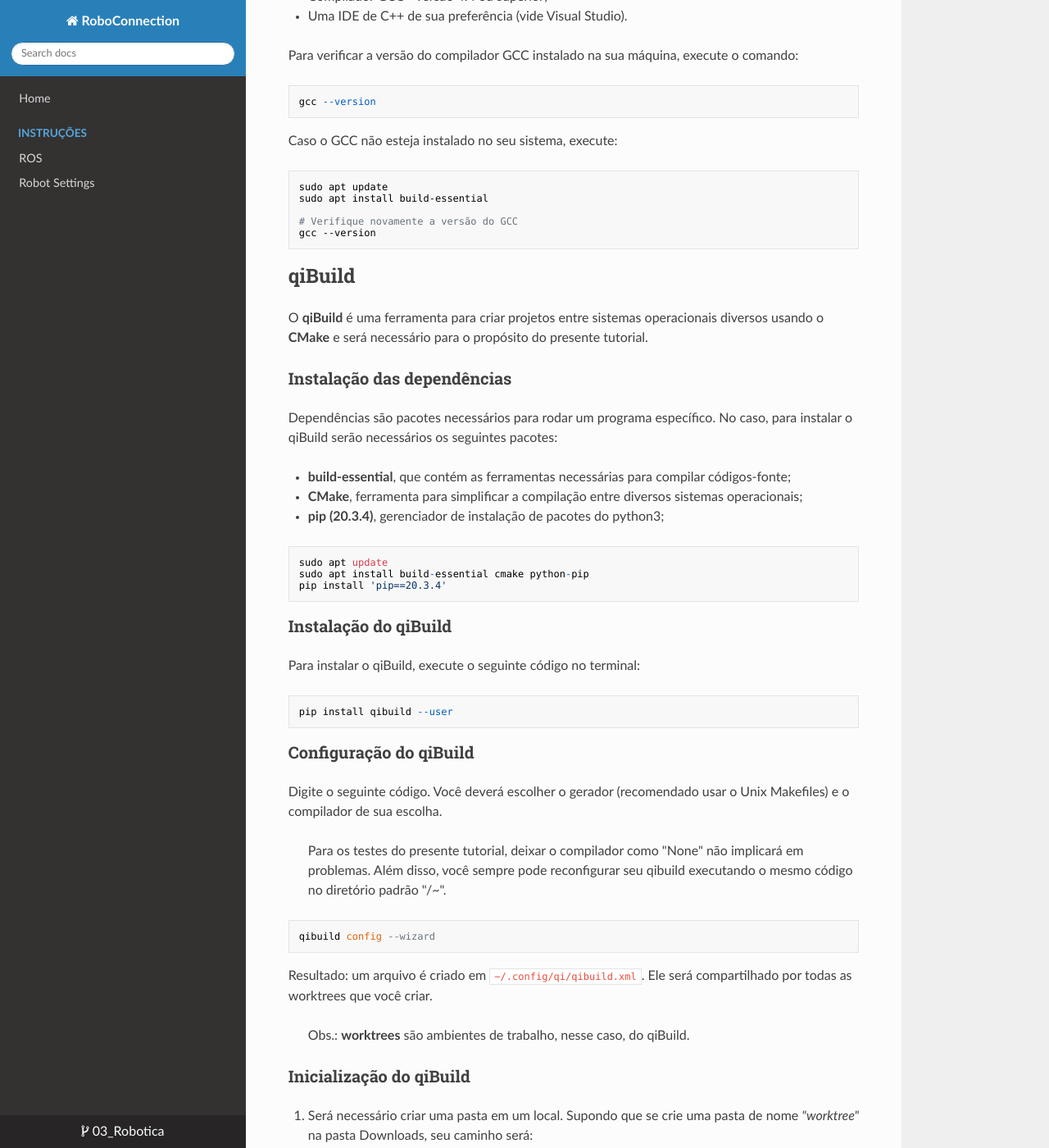
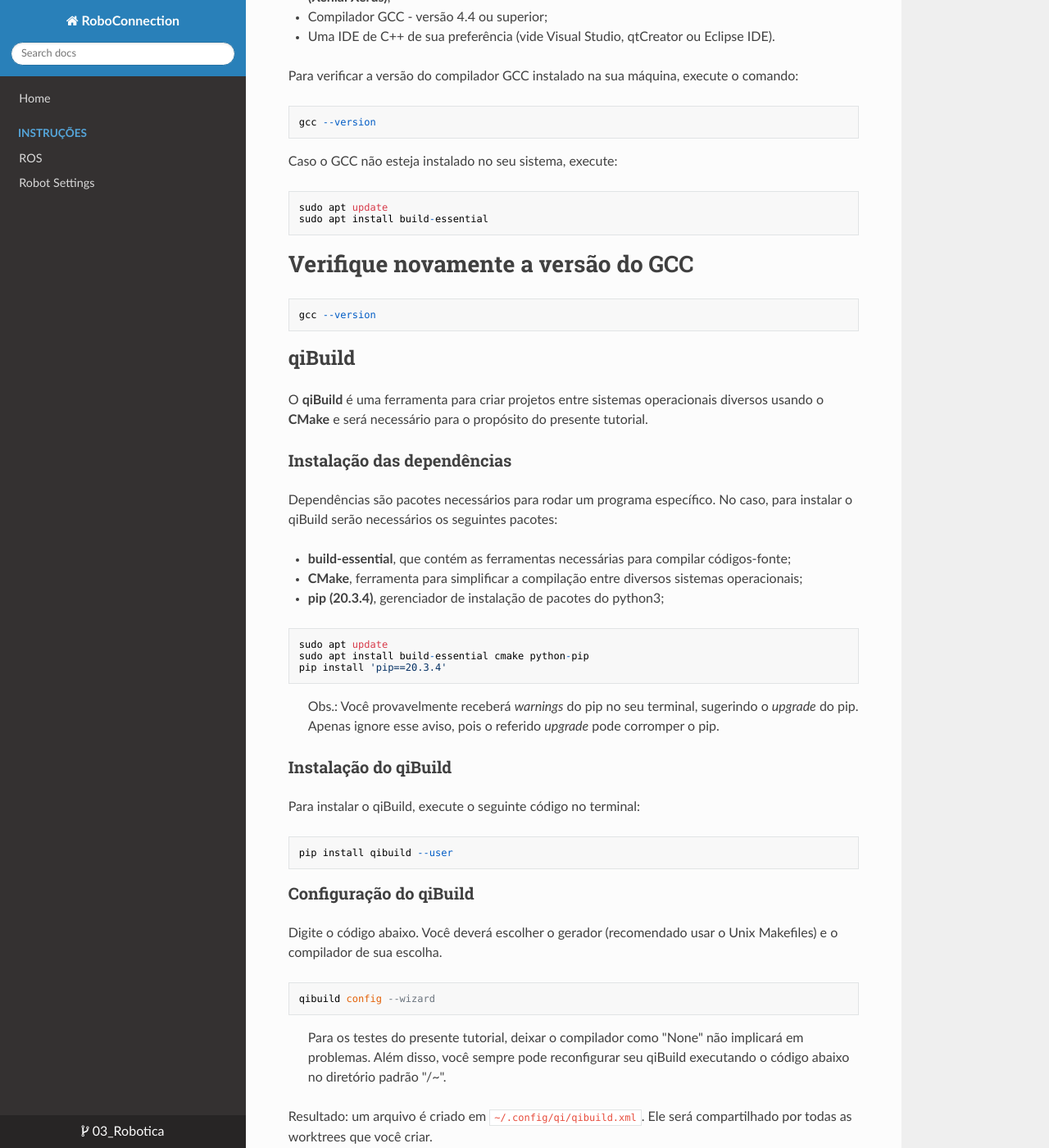
Before and after one commit to ResidenciaTICBrisa/03_Robotica, an MkDocs documentation site: the page built from docs/Instruções/CPP SDK v4.md, in a window 1280 px wide and 1400 px high, scrolled down 400 px. Shown: the whole window at 82% size. Built offline with MkDocs 1.6.1, drawn with Linux system fonts in a browser that asks for light colours; nearby versions of some CDN libraries; some of the changed text lies outside the part shown.

Commit message:
<fix> Corrigindo CPP SDK v4

````diff
--- a/docs/Instruções/CPP SDK v4.md
+++ b/docs/Instruções/CPP SDK v4.md
@@ -9,7 +9,7 @@ Esse SDK possui APIs e pacotes importantes para o desenvolvimento de tais progra
 
 - Linux Ubuntu 12.04 (Precise Pangolin) ou superior - **RECOMENDADA: Linux Ubuntu 16.04 (Xenial Xerus)**;
 - Compilador GCC - versão 4.4 ou superior;
-- Uma IDE de C++ de sua preferência (vide Visual Studio).
+- Uma IDE de C++ de sua preferência (vide Visual Studio, qtCreator ou Eclipse IDE).
 
 Para verificar a versão do compilador GCC instalado na sua máquina, execute o comando:
 
@@ -22,8 +22,11 @@ Caso o GCC não esteja instalado no seu sistema, execute:
 ```
 sudo apt update
 sudo apt install build-essential
+```
 
 # Verifique novamente a versão do GCC
+
+```
 gcc --version
 ```
 
@@ -44,6 +47,7 @@ sudo apt update
 sudo apt install build-essential cmake python-pip
 pip install 'pip==20.3.4'
 ```
+> Obs.: Você provavelmente receberá _warnings_ do pip no seu terminal, sugerindo o _upgrade_ do pip. Apenas ignore esse aviso, pois o referido _upgrade_ pode corromper o pip.
 
 ### Instalação do qiBuild
 
@@ -55,13 +59,13 @@ pip install qibuild --user
 
 ### Configuração do qiBuild
 
-Digite o seguinte código. Você deverá escolher o gerador (recomendado usar o Unix Makefiles) e o compilador de sua escolha.
-
-> Para os testes do presente tutorial, deixar o compilador como "None" não implicará em problemas. Além disso, você sempre pode reconfigurar seu qibuild executando o mesmo código no diretório padrão "/~".
+Digite o código abaixo. Você deverá escolher o gerador (recomendado usar o Unix Makefiles) e o compilador de sua escolha.
 
 ```
 qibuild config --wizard
 ```
+
+> Para os testes do presente tutorial, deixar o compilador como "None" não implicará em problemas. Além disso, você sempre pode reconfigurar seu qiBuild executando o código abaixo no diretório padrão "/~".
 
 Resultado: um arquivo é criado em `~/.config/qi/qibuild.xml`. Ele será compartilhado por todas as worktrees que você criar.
 
@@ -71,10 +75,9 @@ Resultado: um arquivo é criado em `~/.config/qi/qibuild.xml`. Ele será compart
 
 1. Será necessário criar uma pasta em um local. Supondo que se crie uma pasta de nome _"worktree"_ na pasta Downloads, seu caminho será:
 
+> Exemplo de caminho: "**~/Downloads/worktree**"
 
-> Exemplo de caminho: "**~/Downloads/worktree**"
 > Obs.: **NÃO** criar worktree em diretórios com acentos ortográficos no nome, pois isso gera erro de decodificação com o qiBuild.
-
 
 2. Acesse a pasta em um terminal:
 
````
Also changed, not shown: other parts of docs/Instruções/CPP SDK v4.md (+10 -10 lines).
